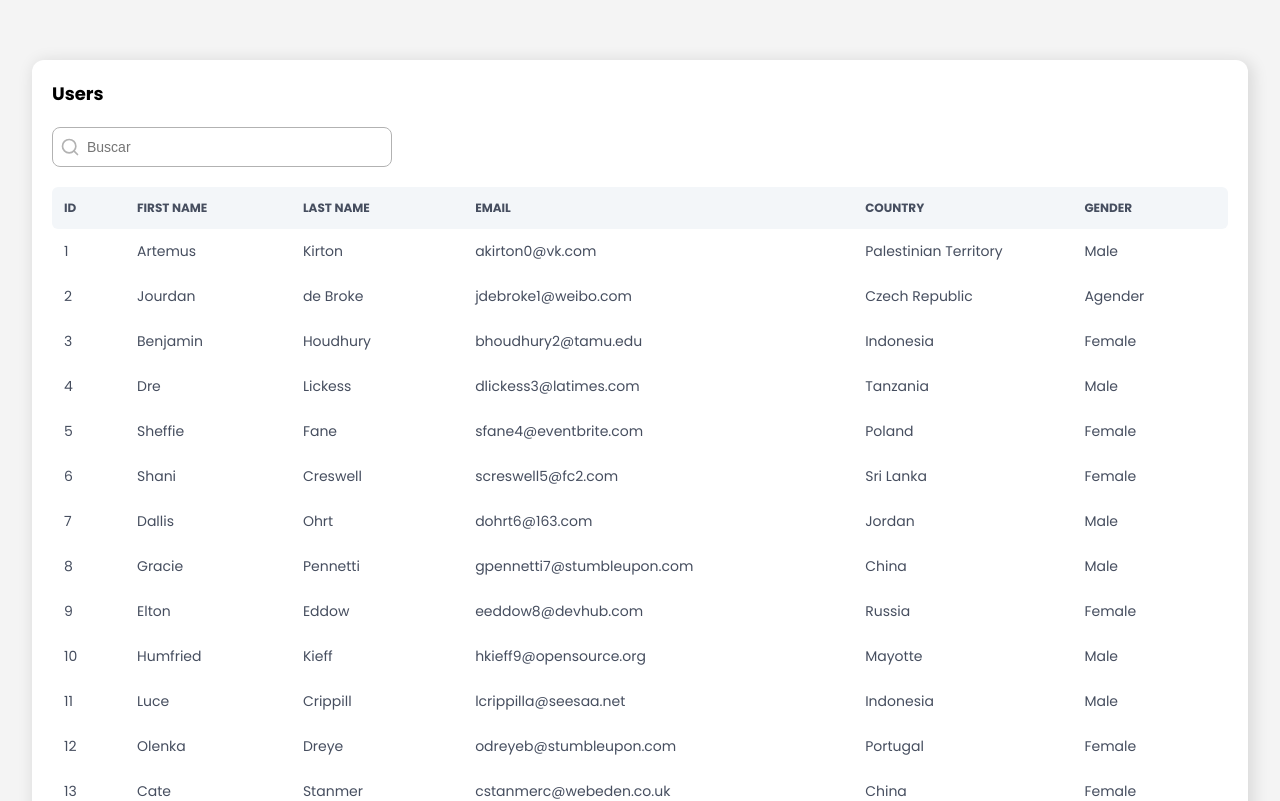
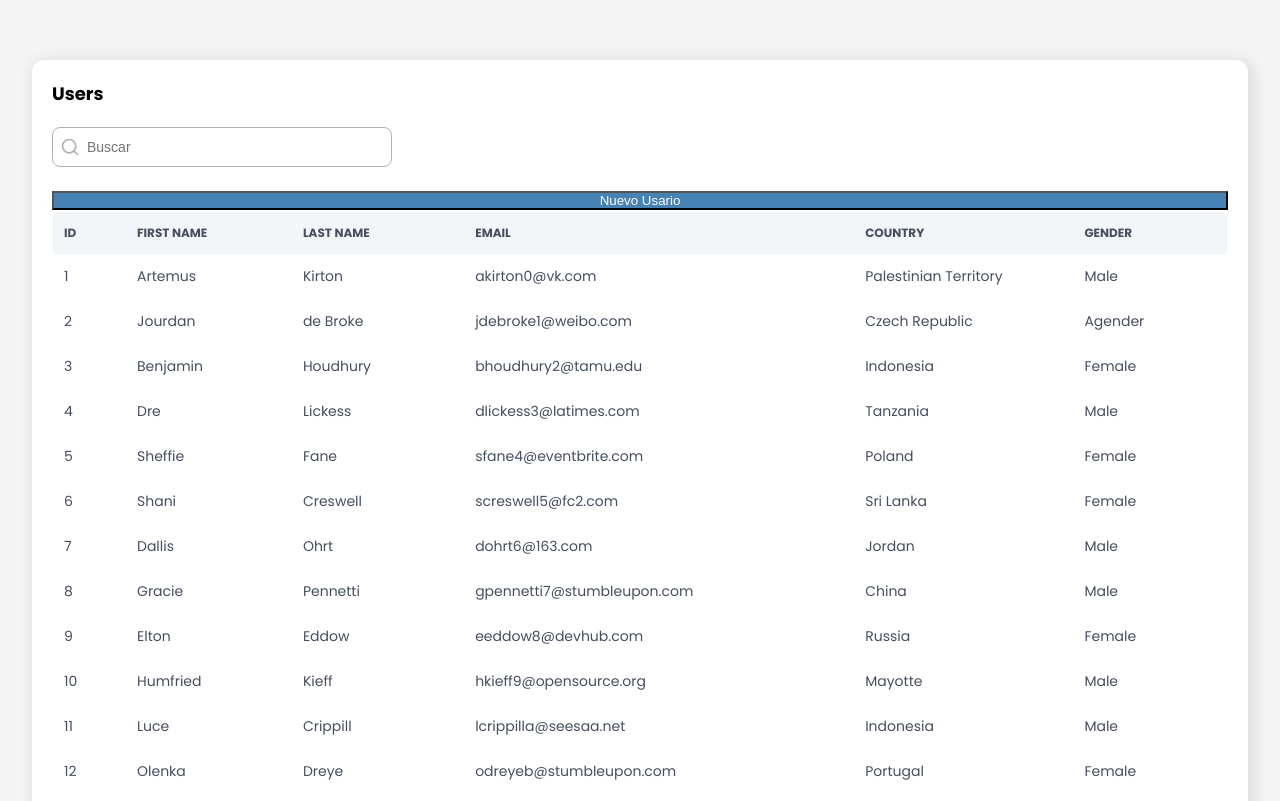
Before and after one commit to robertramosastudillo/user-crud, a React (Create React App) app: page / in a window 1280 px wide. Shown: the top 801 px of the page. Built offline with nearby package versions, Linux system fonts and the light colour scheme.

Commit message:
It started with the creation of the button

```diff
--- /dev/null
+++ b/src/components/Button/Button.style.ts
@@ -0,0 +1,9 @@
+import styled from "styled-components";
+// import { device } from "../../device"
+// import { FiSearch } from "react-icons/fi";
+
+export const ButtonStyle = styled.button`
+  background-color: steelblue;
+  width: 100%;
+  color: white;
+`;
--- /dev/null
+++ b/src/components/Button/Button.tsx
@@ -0,0 +1,6 @@
+import React from "react";
+import { ButtonStyle } from "./Button.style";
+
+export const Button = ({ label }: any) => {
+  return <ButtonStyle>{label}</ButtonStyle>;
+};
--- a/src/components/Table/Table.style.ts
+++ b/src/components/Table/Table.style.ts
@@ -1,5 +1,5 @@
 import styled from "styled-components";
-import { device } from "../../device"
+// import { device } from "../../device"
 
 export const StyledTable = styled.table`
   width: 100%;
--- a/src/components/Table/Table.tsx
+++ b/src/components/Table/Table.tsx
@@ -3,28 +3,22 @@ import { StyledTable, Tbody, Td, Th, Thead, Tr } from "./Table.style";
 import MOCK_DATA from "../../MOCK_DATA.json";
 import { COLUMNS } from "../../columns";
 import { useTable } from "react-table";
-import { SearchBox } from "..";
+import { SearchBox, Button } from "..";
 
 export const Table = () => {
   const columns: any = useMemo(() => COLUMNS, []);
   const data = useMemo(() => MOCK_DATA, []);
 
-  const {
-    getTableProps,
-    getTableBodyProps,
-    headerGroups,
-    rows,
-    prepareRow,
-  } = useTable(
-    {
+  const { getTableProps, getTableBodyProps, headerGroups, rows, prepareRow } =
+    useTable({
       columns,
       data,
-    },
-  );
+    });
 
   return (
     <>
-      <SearchBox  />
+      <SearchBox />
+      <Button label="Nuevo Usario"/>
       <StyledTable {...getTableProps()}>
         <Thead>
           {headerGroups.map((headerGroup) => (
--- a/src/components/index.ts
+++ b/src/components/index.ts
@@ -1,2 +1,3 @@
+export { Button } from "./Button/Button";
 export { SearchBox } from "./SearchBox/SearchBox";
 export { Table } from "./Table/Table";
```
